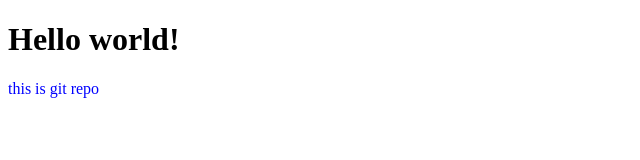
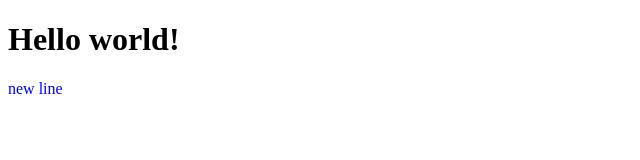
Before and after one commit to subramanyam12/practice, a plain HTML site: page index.html in a window 1280 px wide. Shown: the full height of the page, 0-640 px from the left. Drawn offline with Linux system fonts and the light colour scheme.

Commit message:
adding changes to index.html

```diff
--- a/index.html
+++ b/index.html
@@ -7,7 +7,7 @@
 <body>
 
 <h1>Hello world!</h1>
-<p>this is git repo</p>
+<p>new line</p>
 
 </body>
 </html>
```
